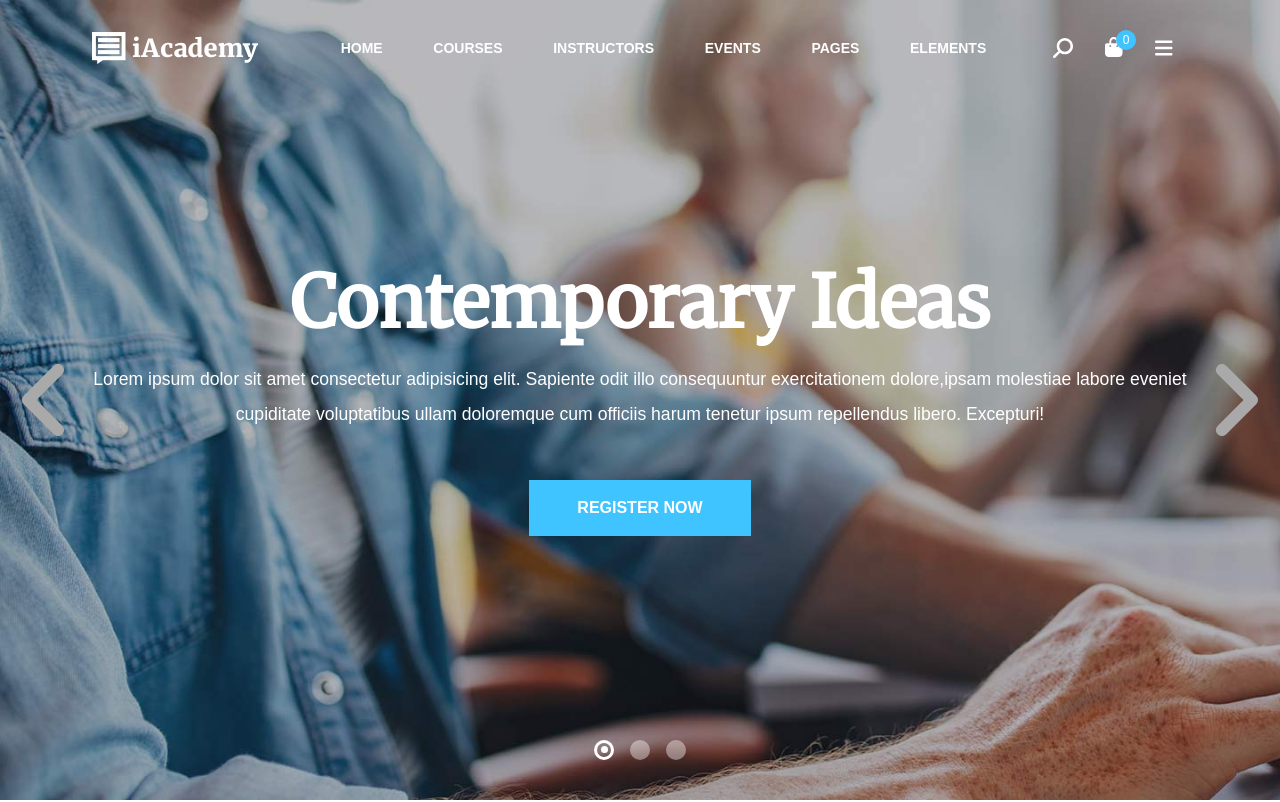
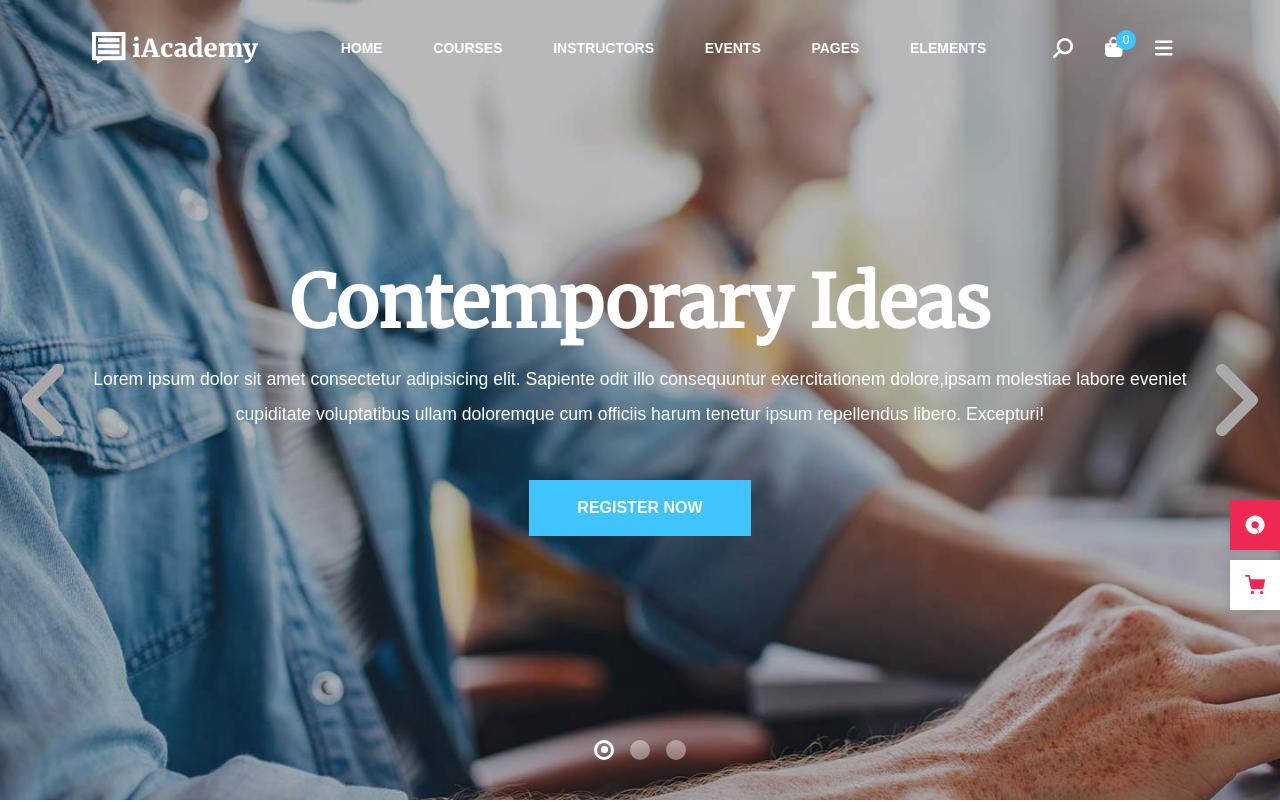
Before and after one commit to carloeusebi/proj-html-vuejs, a Vue app: page / in a window 1280 px wide. Shown: the top 802 px of the page. Built offline with nearby package versions, Linux system fonts and the light colour scheme.

Commit message:
Added side buttons

```diff
--- a/src/App.vue
+++ b/src/App.vue
@@ -2,9 +2,10 @@
 import AppHeader from './components/AppHeader.vue';
 import AppMain from './components/AppMain.vue';
 import AppFooter from './components/AppFooter.vue';
+import AppSideButton from './components/AppSideButton.vue';
 
 export default {
-	components: { AppHeader, AppMain, AppFooter },
+	components: { AppHeader, AppMain, AppFooter, AppSideButton },
 };
 </script>
 
@@ -12,4 +13,18 @@ export default {
 	<AppHeader />
 	<AppMain />
 	<AppFooter />
+
+	<!-- related button -->
+	<AppSideButton
+		background-color="crimson"
+		img="svg/svg-0.svg"
+		:bottom="250"
+		text="related" />
+
+	<!-- shop button -->
+	<AppSideButton
+		background-color="white"
+		img="svg/svg-2.svg"
+		:bottom="190"
+		text="buy now" />
 </template>
--- /dev/null
+++ b/src/components/AppSideButton.vue
@@ -0,0 +1,84 @@
+<script>
+export default {
+	props: {
+		backgroundColor: String,
+		img: String,
+		text: String,
+		link: {
+			type: String,
+			default: '#',
+		},
+		bottom: Number,
+	},
+	computed: {
+		imgSrc() {
+			return new URL(`../assets/img/${this.img}`, import.meta.url).href;
+		},
+	},
+};
+</script>
+
+<template>
+	<a :href="link">
+		<div
+			id="related"
+			:class="`bg-${backgroundColor}`"
+			:style="`bottom: ${bottom}px`">
+			<figure>
+				<img
+					:src="imgSrc"
+					:alt="text" />
+			</figure>
+			<span class="text-uppercase">{{ text }}</span>
+		</div>
+	</a>
+</template>
+
+<style lang="scss" scoped>
+@use '@/assets/sass/colors' as *;
+
+#related {
+	position: fixed;
+	right: -100px;
+	width: 150px;
+	height: 50px;
+	padding: 0.5rem;
+
+	display: flex;
+	align-items: center;
+	cursor: pointer;
+
+	box-shadow: 0 0 9.8px 0.2px rgba(0, 0, 0, 0.1);
+
+	transition: right 500ms;
+
+	figure {
+		width: 50px;
+		height: 100%;
+		margin-bottom: 0;
+		display: flex;
+		justify-content: center;
+		align-items: center;
+	}
+
+	img {
+		user-select: none;
+		max-height: 20px;
+		margin-right: 1rem;
+	}
+
+	&:hover {
+		right: 0;
+	}
+}
+
+.bg-white {
+	background-color: white;
+	color: black;
+}
+
+.bg-crimson {
+	background-color: $background-crimson;
+	color: white;
+}
+</style>
```
